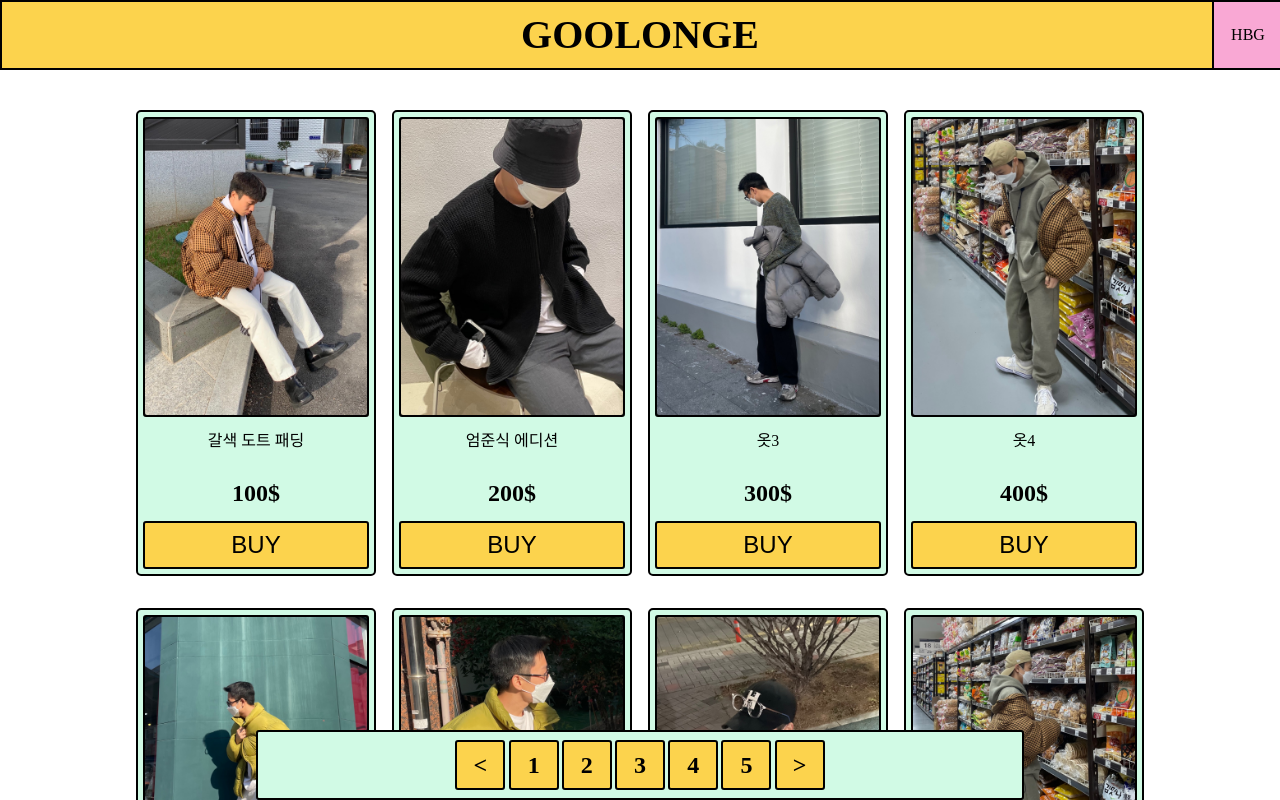
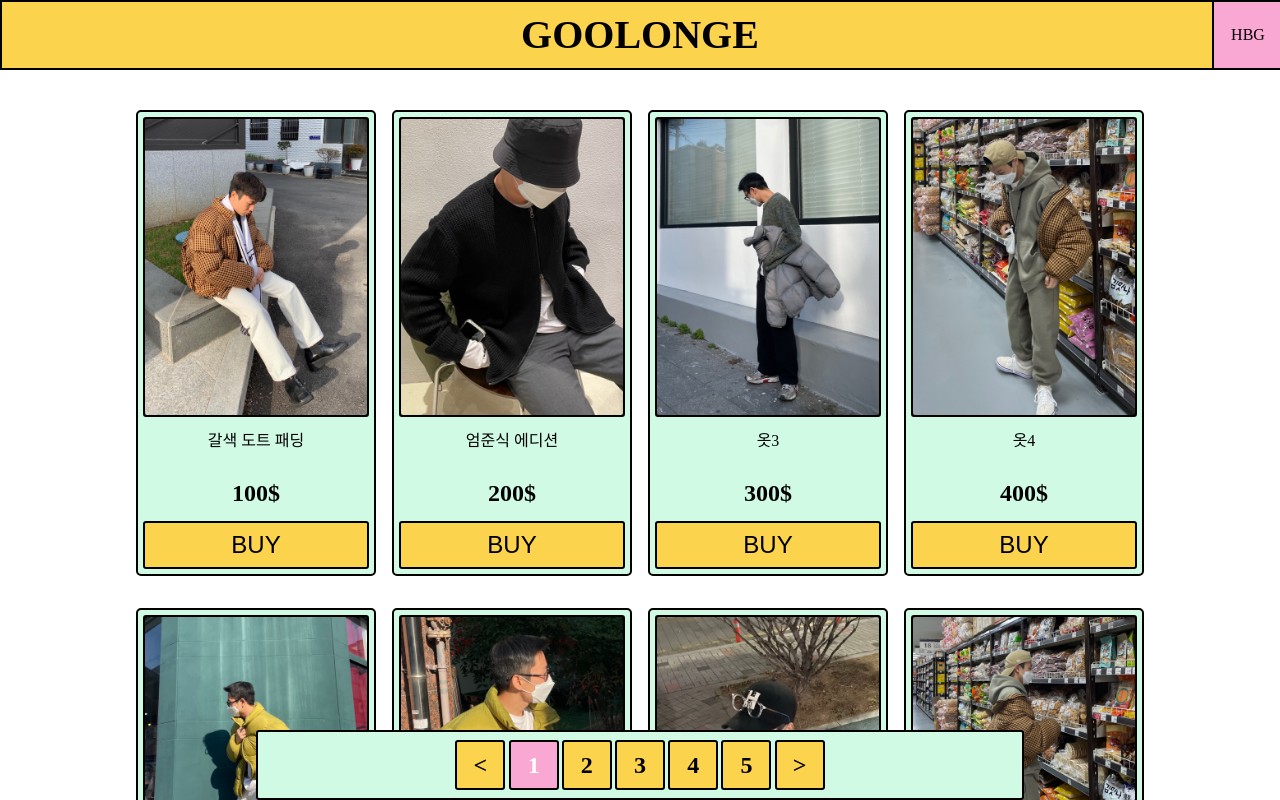
Before and after one commit to jdwns96/React-Shop, a React (Create React App) app: page / in a window 1280 px wide. Both pictures are taken after typing "Sample", "Sample123" into the empty fields and a click on the input "LOGIN". Shown: the top 800 px of the page. Built offline with nearby package versions, Linux system fonts and the light colour scheme.

Commit message:
[UPDATE] pagination algol

```diff
--- a/src/components/main/Main.tsx
+++ b/src/components/main/Main.tsx
@@ -23,7 +23,7 @@ export type CardProps = {
   describe: string;
 };
 
-// queryString functio
+// @queryString function
 const queryString = (qs: string): number => {
   let response;
   const val = qs.replace("?", "");
@@ -55,7 +55,7 @@ const Main = () => {
   return (
     <>
       {page <= 0 && <Redirect from="*" to="/" />}
-      {page > 99 && <Redirect from="*" to="/" />}
+      {currentPage > totalPage && <Redirect from="*" to="/" />}
       <div className="main" css={main}>
         <div className="main__inner-container">
           {items.map((elem: CardProps, i: number) => (
--- a/src/components/main/pagination/Pagination.tsx
+++ b/src/components/main/pagination/Pagination.tsx
@@ -1,4 +1,4 @@
-import React from "react";
+import React, { useCallback } from "react";
 import { useHistory } from "react-router";
 
 /** @jsxImportSource @emotion/react */
@@ -9,24 +9,55 @@ type Props = {
   totalPage: number;
 };
 
+// @pagination Function
+const setPagiNation = (currentPage: number, totalPage: number) => {
+  let result;
+  const tempArray = Array(totalPage < 5 ? totalPage : 5).fill(0);
+  if (currentPage < 5 / 2) {
+    /* 1, 2 */
+    // result = [1, 2, 3, 4, 5];
+    result = tempArray.map((_, i) => i + 1);
+  } else if (currentPage > totalPage - 5 / 2) {
+    /* n-1, n */
+    // result = [n-4, n-3 ,n-2 ,n-1, n];
+    result = tempArray.map((_, i) => totalPage - i).reverse();
+  } else {
+    /* else */
+    // result = [n-2, n-1 , n ,n+1, n+2];
+    result = tempArray.map((_, i) => currentPage + (i - 2));
+  }
+  return result;
+};
+
 const Pagination = (props: Props) => {
   const { currentPage, totalPage } = props;
 
   const history = useHistory();
 
-  const onLeftClick = (e: React.MouseEvent) => {
-    e.stopPropagation();
-    history.push(`/main?page=${currentPage - 1}`);
-  };
+  // Handler
+  const onLeftClick = useCallback(
+    (e: React.MouseEvent) => {
+      e.stopPropagation();
+      history.push(`/main?page=${currentPage - 1}`);
+    },
+    [history, currentPage],
+  );
 
-  const onRightClick = (e: React.MouseEvent) => {
-    e.stopPropagation();
-    history.push(`/main?page=${currentPage + 1}`);
-  };
+  const onRightClick = useCallback(
+    (e: React.MouseEvent) => {
+      e.stopPropagation();
+      history.push(`/main?page=${currentPage + 1}`);
+    },
+    [history, currentPage],
+  );
 
-  const onPageClick = (e: React.MouseEvent) => {
-    e.stopPropagation();
-  };
+  const onPageClick = useCallback(
+    (e: React.MouseEvent) => {
+      e.stopPropagation();
+      history.push(`/main?page=${parseInt((e.target as HTMLElement).textContent!)}`);
+    },
+    [history],
+  );
 
   //@반응형 페이지 네이션
   return (
@@ -36,11 +67,11 @@ const Pagination = (props: Props) => {
           <div className="pagi__ball" onClick={onLeftClick}>
             <span>{"<"}</span>
           </div>
-          <div className="pagi__ball">{"1"}</div>
-          <div className="pagi__ball">{"2"}</div>
-          <div className="pagi__ball">{"3"}</div>
-          <div className="pagi__ball">{"4"}</div>
-          <div className="pagi__ball">{"5"}</div>
+          {setPagiNation(currentPage, totalPage).map((elem, _) => (
+            <div className={elem === currentPage ? "pagi__ball pagi__ball--on" : "pagi__ball"} onClick={onPageClick}>
+              {elem}
+            </div>
+          ))}
           <div className="pagi__ball" onClick={onRightClick}>
             <span>{">"}</span>
           </div>
@@ -94,6 +125,11 @@ const pagi = css`
       &:hover {
         color: white;
       }
+
+      &--on {
+        color: #fff;
+        background-color: rgb(249, 168, 212);
+      }
     }
   }
 
```
